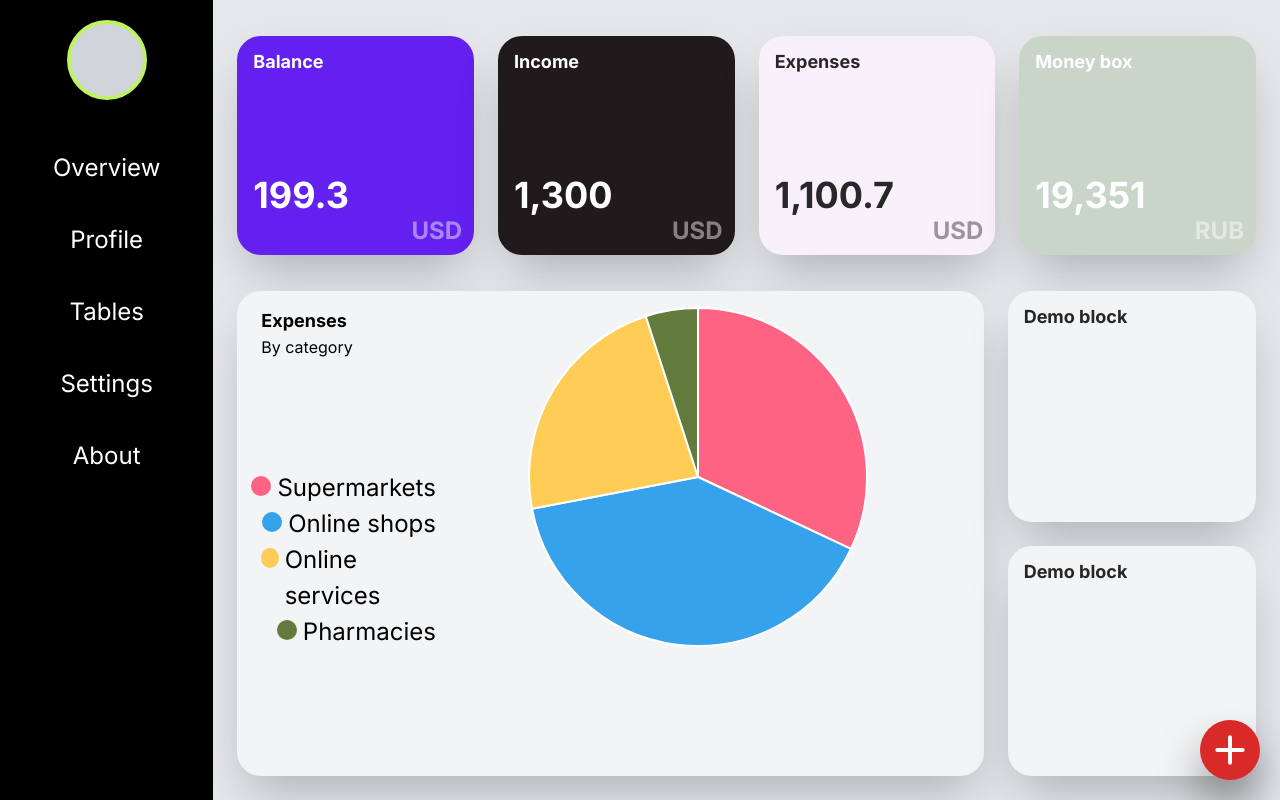
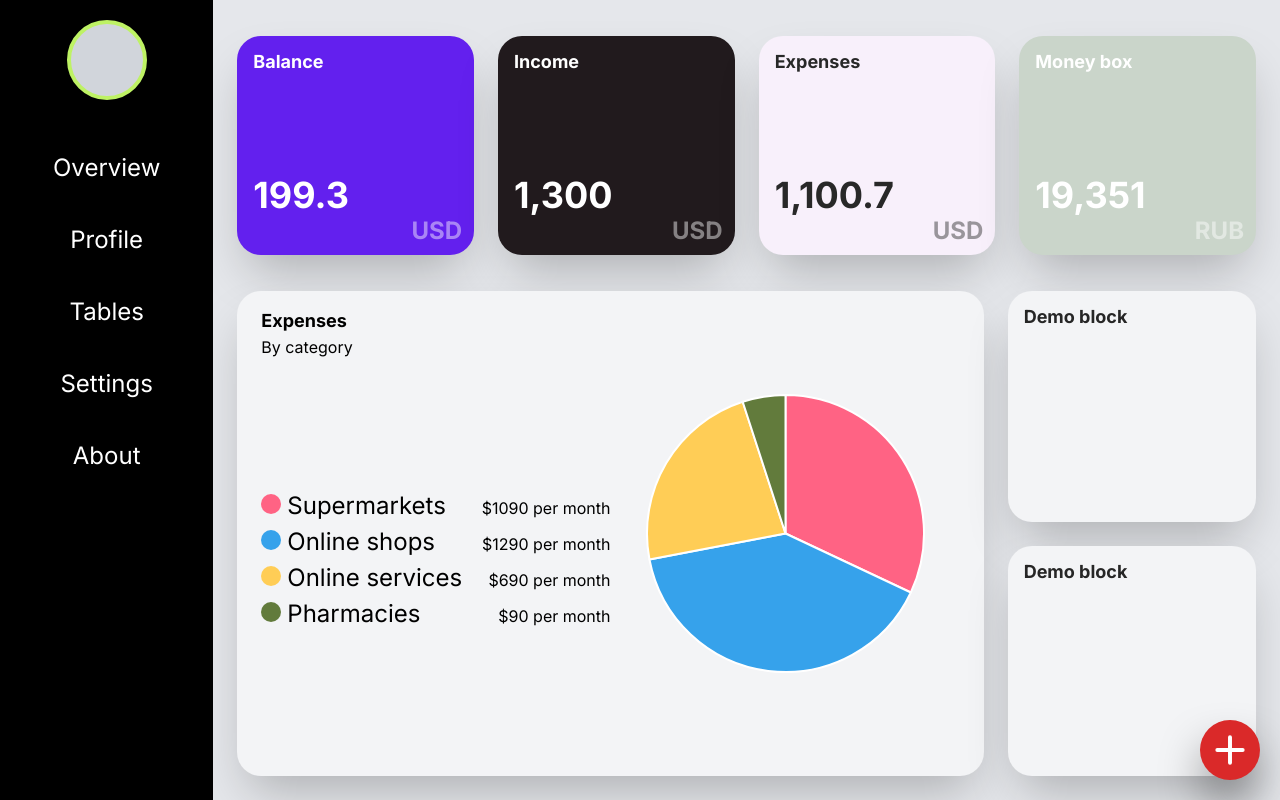
Before and after one commit to m1a2023/nexp-front, a Next.js app: page / in a window 1280 px wide. Built offline with nearby package versions, Linux system fonts and the light colour scheme.

Commit message:
changed graphic

```diff
--- a/src/app/components/graphic.js
+++ b/src/app/components/graphic.js
@@ -17,22 +17,42 @@ export const TemplateGraphic = ({ graphicTitle, mainInformation, color }) => {
 
   const GraphicInformation = () => {
     return (
-      <div className="h-[100%] flex flex-col justify-center items-end">
+      <div className="h-[100%] flex flex-col justify-center">
+        <div className="flex flex-row justify-between items-baseline">
           <div className="inline-flex flex-row items-baseline">
             <div className="w-[20px] h-[20px] rounded-[50%] bg-[#ff6384] mr-[6px]"></div>
             <span className="text-[24px]">Supermarkets</span>
           </div>
+          <div>
+            <span>$1090 per month</span>
+          </div>
+        </div>
+        <div className="flex flex-row justify-between items-baseline">
           <div className="inline-flex flex-row items-baseline">
             <div className="w-[20px] h-[20px] rounded-[50%] bg-[#36a2eb] mr-[6px]"></div>
             <span className="text-[24px]">Online shops</span>
           </div>
+          <div>
+            <span>$1290 per month</span>
+          </div>
+        </div>
+        <div className="flex flex-row justify-between items-baseline">
           <div className="inline-flex flex-row items-baseline">
             <div className="w-[20px] h-[20px] rounded-[50%] bg-[#ffcd56] mr-[6px]"></div>
             <span className="text-[24px]">Online services</span>
           </div>
+          <div>
+            <span>$690 per month</span>
+          </div>
+        </div>
+        <div className="flex flex-row justify-between items-baseline">
           <div className="inline-flex flex-row items-baseline">
             <div className="w-[20px] h-[20px] rounded-[50%] bg-[#627b3c] mr-[6px]"></div>
             <span className="text-[24px]">Pharmacies</span>
+          </div>
+          <div>
+            <span>$90 per month</span>
+          </div>
         </div>
       </div>
     );
@@ -40,7 +60,7 @@ export const TemplateGraphic = ({ graphicTitle, mainInformation, color }) => {
 
   const GraphicSection = () => {
     return (
-      <div className="w-[65%] h-full">
+      <div className="w-[80%] h-full flex justify-center items-center">
         <Pie
           data={{
             labels: [
@@ -83,12 +103,12 @@ export const TemplateGraphic = ({ graphicTitle, mainInformation, color }) => {
     <div
       className={`flex flex-row w-3/4 px-6 py-4 ${color} text-black rounded-3xl shadow-2xl select-none`}
     >
-      <div className={"flex flex-col w-1/4 h-full"}>
+      <div className={"flex flex-col w-1/2 h-full"}>
         <Title graphicTitle={`${graphicTitle}`} />
         <MainInformation mainInformation={`${mainInformation}`} />
         <GraphicInformation />
       </div>
-      <div className={"w-3/4 h-full flex justify-center"}>
+      <div className={"w-1/2 h-full flex justify-center"}>
         <GraphicSection />
       </div>
     </div>
```
Lines whose indentation alone changed are shown as unchanged.
